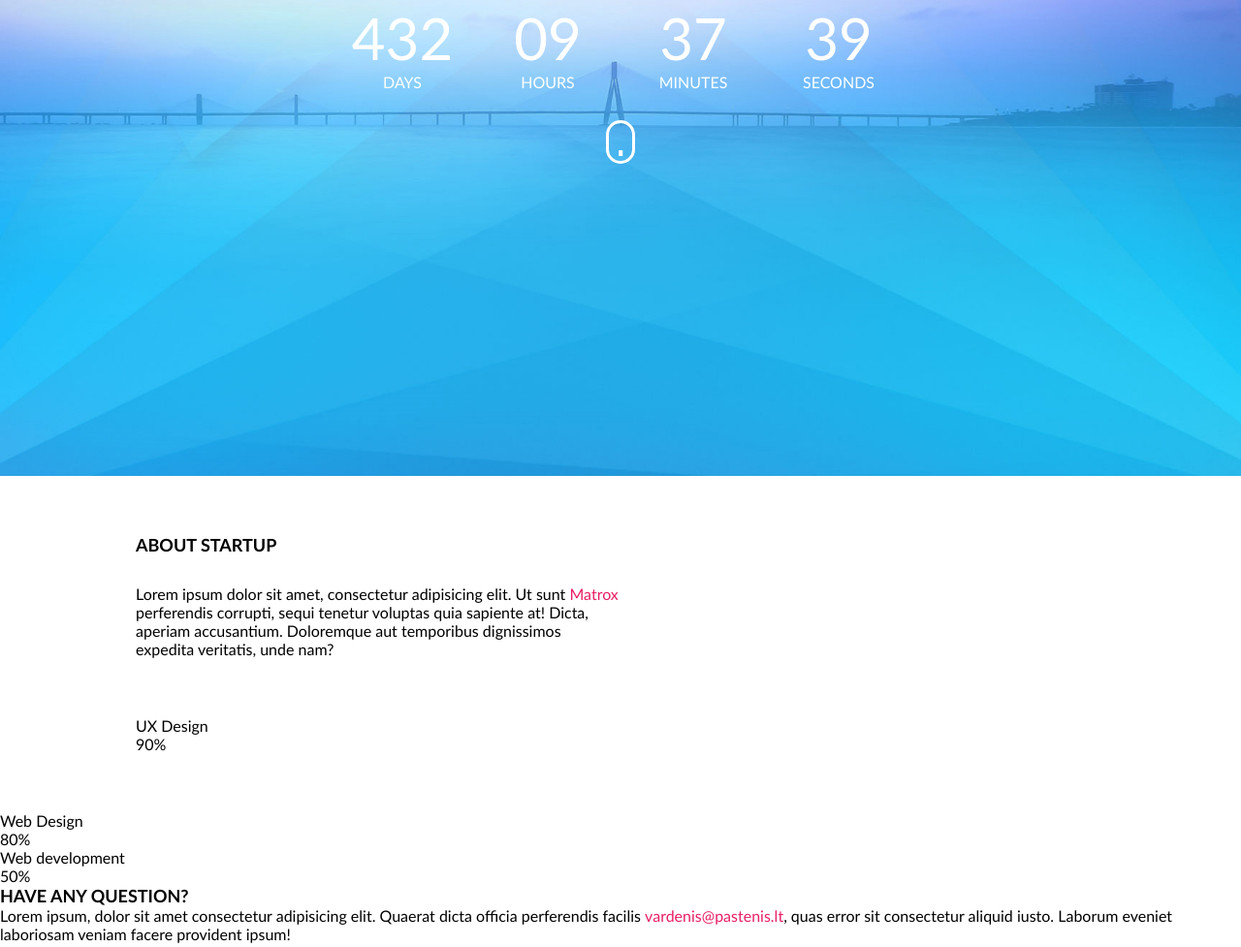
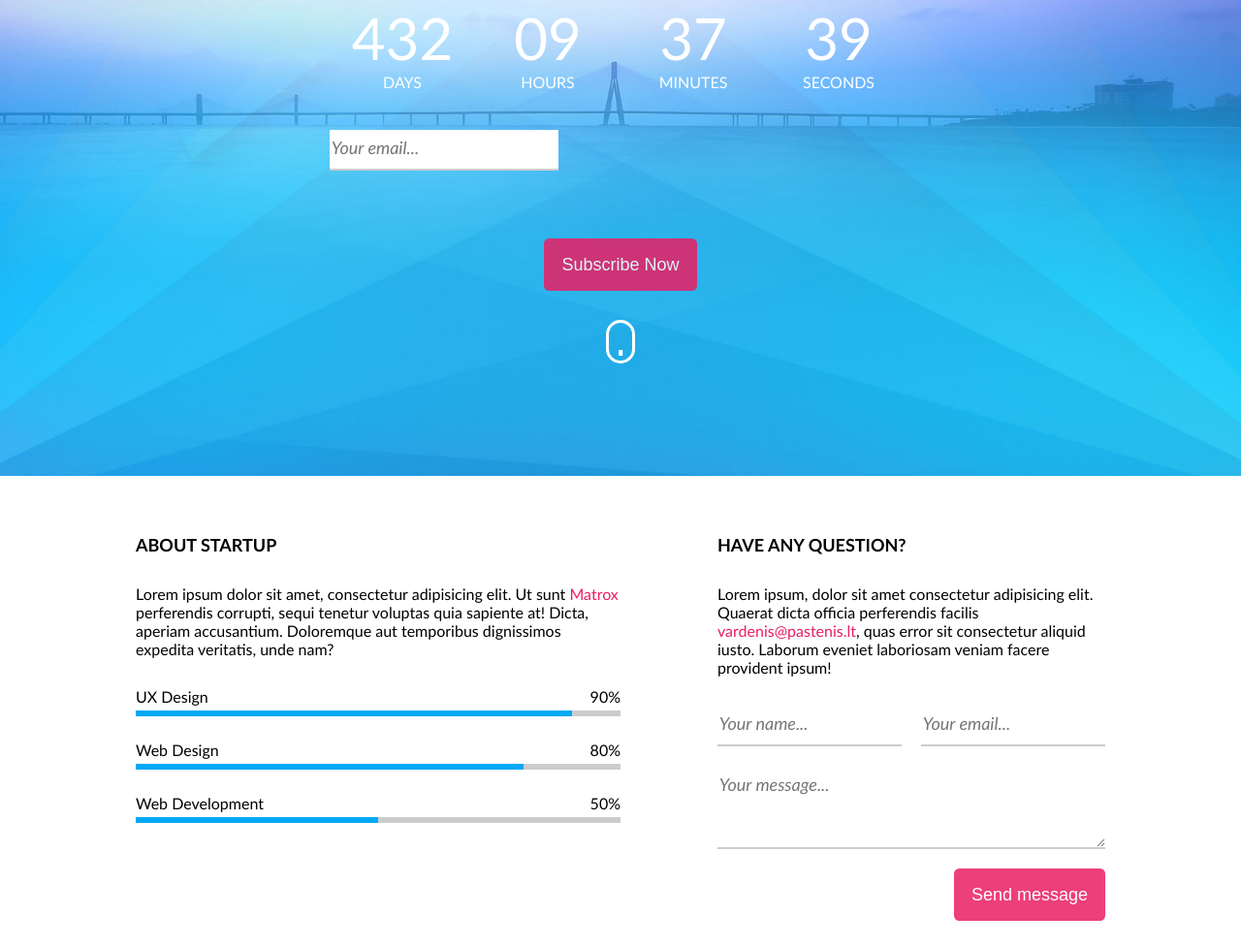
Before and after one commit to Lincikas/07-coming-soon, a website: page index.html in a window 1280 px wide. Shown: the part 309-1286 px from the top of the page at 97% size. Drawn offline with Linux system fonts and the light colour scheme.

Commit message:
still not

```diff
--- /dev/null
+++ b/css/components/button.css
@@ -0,0 +1,19 @@
+.btn {
+    display: inline-block;
+    width: auto;
+    padding: 1em;
+    background-color: var(--secondary-color);
+    color: #fff;
+    font-size: 18px;
+    line-height: 1em;
+    text-decoration: none;
+    border: none;
+    border-radius: 0.3em;
+    cursor: pointer;
+    opacity: 0.85;
+    transition: all 0.3s;
+}
+.btn:hover {
+    box-shadow: 0 3px 6px #0003;
+    opacity: 1;
+}
--- /dev/null
+++ b/css/components/form.css
@@ -0,0 +1,65 @@
+::placeholder {
+    font-family: 'Gill Sans', 'Gill Sans MT', Calibri, 'Trebuchet MS',
+        sans-serif;
+    font-style: italic;
+}
+form {
+    display: grid;
+    grid-template-columns: 1fr 1fr;
+    gap: 20px;
+    grid-template-areas:
+        'name email'
+        'msg msg'
+        'btn btn';
+}
+ form > .cell-1 {
+    grid-column: span 1;
+}
+form > .cell-2 {
+    grid-column: span 2;
+}
+form > div:nth-child(1) {
+    grid-area: name;
+}
+form > div:nth-child(2) {
+    grid-area: email;
+}
+form > div:nth-child(3) {
+    grid-area: msg;
+}
+form > div:nth-child(4) {
+    grid-area: btn;
+    display: grid;
+    justify-content: end;
+}
+form > div > label {
+    display: none;
+}
+form > div > input,
+form > div > textarea {
+    width: 100%;
+    padding: 0.5em 0.1em;
+    font-size: 18px;
+    line-height: 1.2em;
+    border: none;
+    border-bottom: 2px solid #ccc;
+}
+form > div > textarea {
+    min-height: 4.8em;
+    max-height: 13em;
+    resize: vertical;
+}
+
+@media (max-width: 1000px) {
+    form {
+        grid-template-columns: 1fr;
+        grid-template-areas:
+            'email'
+            'name'
+            'msg'
+            'btn';
+    }
+    form > .cell-2 {
+        grid-column: span 1;
+    }
+}
--- a/index.html
+++ b/index.html
@@ -20,7 +20,9 @@
     <!-- 3rd-party -->
     <link rel="stylesheet" href="./css/3rd-party/font-awesome.min.css">
     <!-- components -->
+    <link rel="stylesheet" href="css/components/button.css">
     <link rel="stylesheet" href="css/components/clock.css">
+    <link rel="stylesheet" href="./css/components/form.css">
     <link rel="stylesheet" href="./css/components/mouse.css">
     <link rel="stylesheet" href="css/components/progress-bar.css">
     <!-- pages -->
@@ -50,8 +52,19 @@
                     <div class="value">39</div>
                     <div class="label">Seconds</div>
                 </div>
+                    <form action="/">
+                     <div class="cell-1">
+                    <label for="email">Email</label>
+                    <input id="email" name="email" type="email" placeholder="Your email..." required>
                 </div>
-            <div class="mouse"></div>
+                </div>
+                <div class="cell-1">
+                    <button class="btn">Subscribe Now</button>
+                </div>
+            </form>
+            <div class="mouse">
+            </div>
+            </div>
         </div>
     </section>
 
@@ -61,31 +74,31 @@
                 <h2 class="section-title">About startup</h2>
                 <p class="section-description">Lorem ipsum dolor sit amet, consectetur adipisicing elit. Ut sunt <a href="#">Matrox</a> perferendis corrupti, sequi tenetur voluptas quia sapiente at! Dicta, aperiam accusantium. Doloremque aut temporibus dignissimos expedita veritatis, unde nam?</p>
                 <div class="progress-bar-list">
-            </div class="progress-bar">
+                    <div class="progress-bar">
                         <div class="top">
                             <div class="label">UX Design</div>
                             <div class="value">90%</div>
                         </div>
-        </div class="progress">
-        <div class="bar" style="width: 90%"></div>
+                        <div class="progress">
+                            <div class="bar" style="--w: 90%;"></div>
                         </div>
                     </div>
-        </div class="progress-bar">
+                    <div class="progress-bar">
                         <div class="top">
                             <div class="label">Web Design</div>
                             <div class="value">80%</div>
                         </div>
-    </div class="progress">
-    <div class="bar" style="width: 80%;"></div>
+                        <div class="progress">
+                            <div class="bar" style="--w: 80%;"></div>
                         </div>
                     </div>
-    </div class="progress-bar">
+                    <div class="progress-bar">
                         <div class="top">
-    <div class="label">Web development</div>
+                            <div class="label">Web Development</div>
                             <div class="value">50%</div>
                         </div>
-</div class="progress">
-<div class="bar" style="width: 80%;"></div>
+                        <div class="progress">
+                            <div class="bar" style="--w: 50%;"></div>
                         </div>
                     </div>
                 </div>
@@ -93,6 +106,23 @@
             <div class="column right">
                 <h2 class="section-title">Have any question?</h2>
                 <p class="section-description">Lorem ipsum, dolor sit amet consectetur adipisicing elit. Quaerat dicta officia perferendis facilis <a href="mailto:vardenis@pastenis.lt">vardenis@pastenis.lt</a>, quas error sit consectetur aliquid iusto. Laborum eveniet laboriosam veniam facere provident ipsum!</p>
+                <form action="/">
+                    <div class="cell-1">
+                        <label for="name">Name</label>
+                        <input id="name" name="name" type="text" placeholder="Your name..." required>
+                    </div>
+                    <div class="cell-1">
+                        <label for="email">Email</label>
+                        <input id="email" name="email" type="email" placeholder="Your email..." required>
+                    </div>
+                    <div class="cell-2">
+                        <label for="message">Message</label>
+                        <textarea id="message" name="message" placeholder="Your message..." required></textarea>
+                    </div>
+                    <div class="cell-2">
+                        <button class="btn">Send message</button>
+                    </div>
+                </form>
             </div>
         </div>
     </section>
```
Lines whose indentation alone changed are shown as unchanged.
